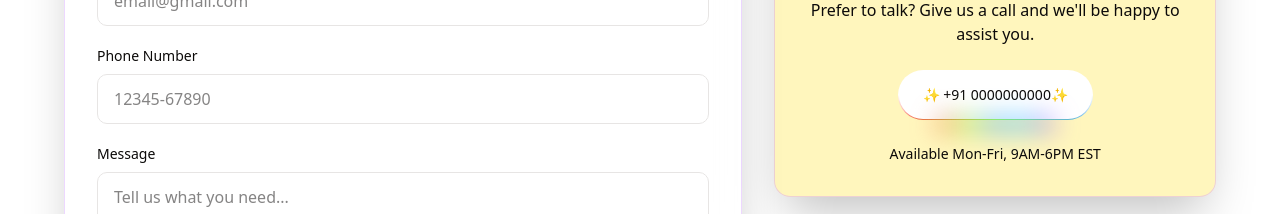
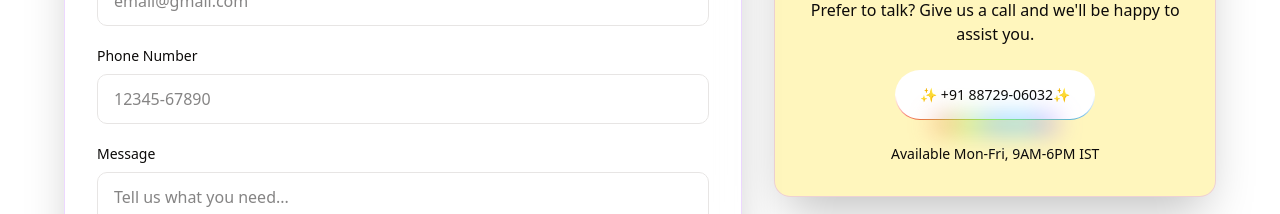
Before and after one commit to Nazam-Kalsi/gobind_rai_factory, a Next.js app: page /contact in a window 1280 px wide. Shown: the part 519-733 px from the top of the page. Built offline with nearby package versions, Linux system fonts and the light colour scheme.

Commit message:
contact fix

```diff
--- a/src/app/(ui)/contact/page.tsx
+++ b/src/app/(ui)/contact/page.tsx
@@ -157,13 +157,13 @@ export default function ContactPage() {
                 </p>
 
                 <a
-                href="tel:+15551234567"
+                href="tel:+918872906032"
                  className="rounded-[2rem] items-center justify-center whitespace-nowrap  text-sm font-medium transition-transform duration-200 ring-offset-background focus-visible:outline-none focus-visible:ring-2 focus-visible:ring-ring focus-visible:ring-offset-2 disabled:pointer-events-none disabled:opacity-50 group relative animate-rainbow cursor-pointer border-0 bg-[linear-gradient(#fff,#fff),linear-gradient(#fff_50%,rgba(255,255,255,0.6)_80%,rgba(0,0,0,0)),linear-gradient(90deg,hsl(0,100%,63%),hsl(90,100%,63%),hsl(210,100%,63%),hsl(195,100%,63%),hsl(270,100%,63%))] bg-[length:200%] text-foreground [background-clip:padding-box,border-box,border-box] [background-origin:border-box] [border:calc(0.08*1rem)_solid_transparent] before:absolute before:bottom-[-20%] before:left-1/2 before:z-[0] before:h-[20%] before:w-[60%] before:-translate-x-1/2 before:animate-rainbow before:bg-[linear-gradient(90deg,hsl(0,100%,63%),hsl(90,100%,63%),hsl(210,100%,63%),hsl(195,100%,63%),hsl(270,100%,63%))] before:[filter:blur(calc(0.8*1rem))] dark:bg-[linear-gradient(#121213,#121213),linear-gradient(#121213_50%,rgba(18,18,19,0.6)_80%,rgba(18,18,19,0)),linear-gradient(90deg,hsl(0,100%,63%),hsl(90,100%,63%),hsl(210,100%,63%),hsl(195,100%,63%),hsl(270,100%,63%))] hover:scale-105 active:scale-95 h-10 p-6 inline-flex">
-          <span>✨ +91 0000000000✨</span>
+          <span>✨ +91 88729-06032✨</span>
           {/* <ArrowRightIcon className="ml-1 size-3 transition-transform duration-300 ease-in-out group-hover:translate-x-0.5" /> */}
                 </a>
                 <p className="text-sm mt-6">
-                  Available Mon-Fri, 9AM-6PM EST
+                  Available Mon-Fri, 9AM-6PM IST
                 </p>
 
                 {/* <div className="mt-8 pt-6 border-t border-purple-400/30">
```
